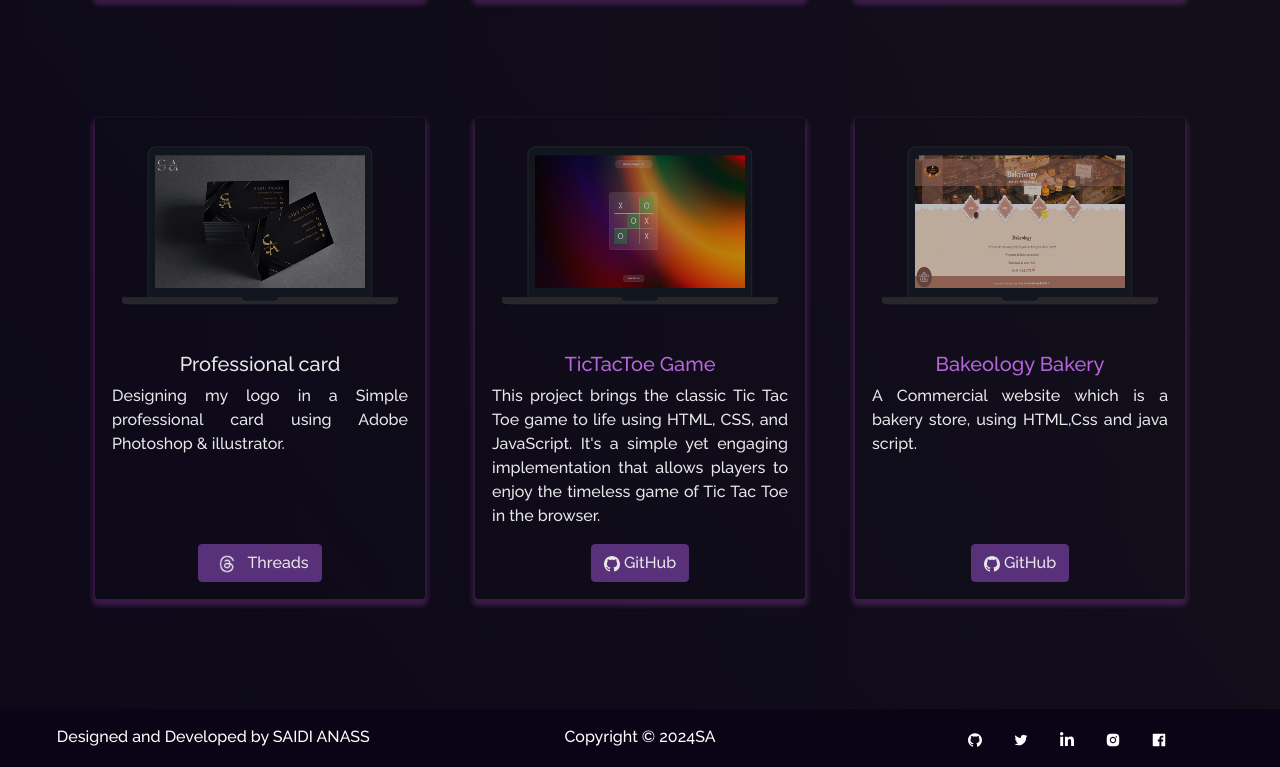
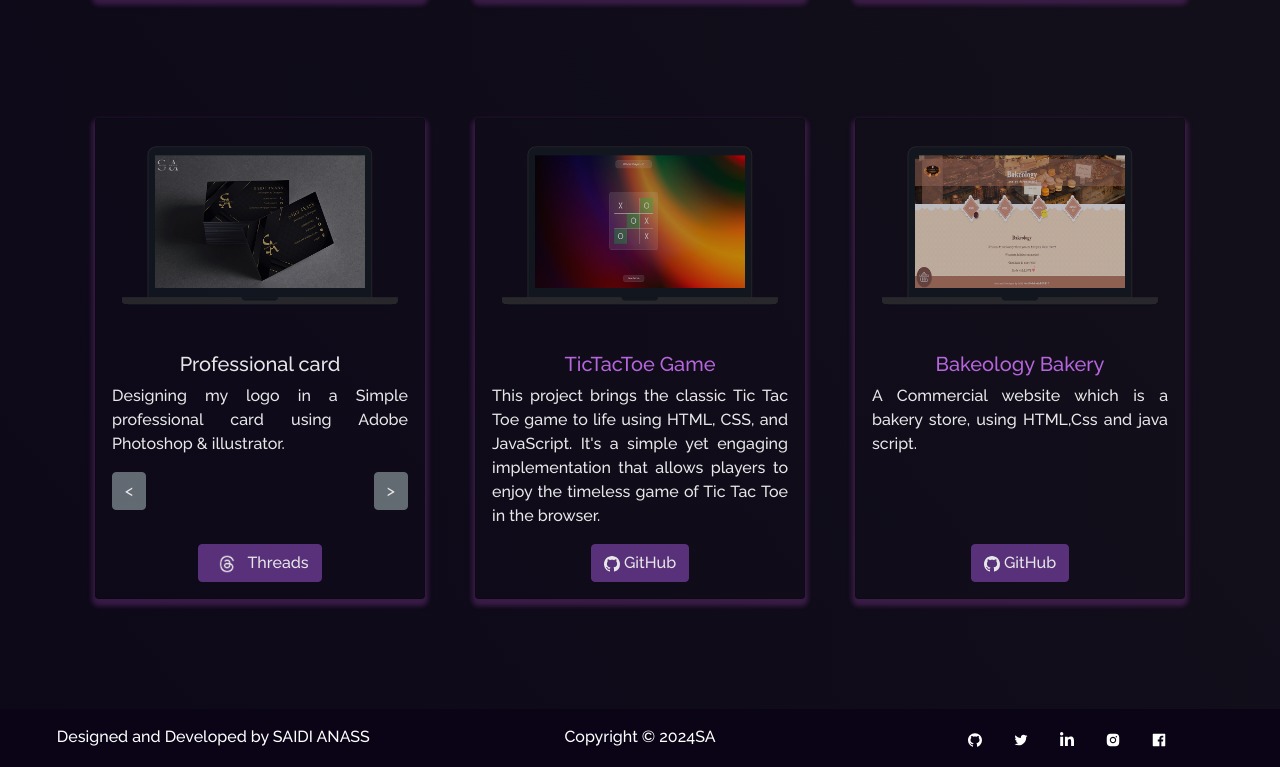
Before and after one commit to SaidiAnass11/Portfolio_saidi_anass_master, a React (Create React App) app: page /Portfolio_saidi_anass_master/project in a window 1280 px wide. Shown: the part 857-1624 px from the top of the page. Built offline with nearby package versions, Linux system fonts and the light colour scheme; a small style sheet from the web is missing.

Commit message:
add btn choice in projects

```diff
--- a/src/components/Projects/ProjectCards.js
+++ b/src/components/Projects/ProjectCards.js
@@ -1,25 +1,68 @@
-import React from "react";
+import React, { useState } from "react";
 import Card from "react-bootstrap/Card";
 import Button from "react-bootstrap/Button";
-// import { CgWebsite } from "react-icons/cg";
 import { BsGithub } from "react-icons/bs";
 
+
 function ProjectCards(props) {
+  const [currentIndex, setCurrentIndex] = useState(0);
+
+  // الصور اللي بغيتي تبدل بينهم
+  const images = props.images || [props.imgPath];
+
+  const handleNext = () => {
+    setCurrentIndex((prev) =>
+      prev === images.length - 1 ? 0 : prev + 1
+    );
+  };
+
+  const handlePrev = () => {
+    setCurrentIndex((prev) =>
+      prev === 0 ? images.length - 1 : prev - 1
+    );
+  };
+
   return (
     <Card className="project-card-view">
-      <Card.Img variant="top" src={props.imgPath} alt="card-img" />
+      <Card.Img
+        variant="top"
+        src={images[currentIndex]}
+        alt="card-img"
+      />
+
       <Card.Body style={{ display: "flex", flexDirection: "column" }}>
         <Card.Title>{props.title}</Card.Title>
+
         <Card.Text style={{ textAlign: "justify" }}>
           {props.description}
         </Card.Text>
+
+        {/* Buttons Previous / Next */}
+        {images.length > 1 && (
+          <div
+            style={{
+              display: "flex",
+              justifyContent: "space-between",
+              marginBottom: "15px",
+            }}
+          >
+            <Button variant="secondary" onClick={handlePrev}>
+              {'<'}
+            </Button>
+
+            <Button variant="secondary" onClick={handleNext}>
+              {'>'}
+            </Button>
+          </div>
+        )}
+
         <div style={{ marginTop: "auto" }}>
           <Button variant="primary" href={props.ghLink} target="_blank">
             {props.showIcons ? (
               <img
-                src={require('../../Assets/Threads-Logo-PNG.png')}
+                src={props.threadsLogo}
                 alt="Threads Logo"
-                style={{ height: '20px', filter: 'invert(1)' }}
+                style={{ height: "20px", filter: "invert(1)" }}
               />
             ) : (
               <BsGithub />
--- a/src/components/Projects/Projects.js
+++ b/src/components/Projects/Projects.js
@@ -1,6 +1,6 @@
 import React from "react";
 import { Container, Row, Col } from "react-bootstrap";
-import ProjectCard from "./ProjectCards";
+import ProjectCards from "./ProjectCards";
 import Particle from "../Particle";
 import TicTacToe_Game from "../../Assets/Projects/TicTacToe_Game.png";
 import Bakeology from "../../Assets/Projects/Bakeology.png";
@@ -8,6 +8,11 @@ import IAjokes from "../../Assets/Projects/IAjokes.png";
 import PortfolioMaster from "../../Assets/Projects/PortfolioMaster.png";
 import Pcard from "../../Assets/Projects/Pcard.png";
 import App_Gestion_déléction from "../../Assets/Projects/App_Gestion_déléction.png";
+import ThreadsLogo from "../../Assets/Threads-Logo-PNG.png";
+import Pcard2 from "../../Assets/Projects/Pcard2.png";
+import Pcard3 from "../../Assets/Projects/Pcard3.png";
+
+
 
 function Projects() {
   return (
@@ -22,7 +27,7 @@ function Projects() {
         </p>
         <Row style={{ justifyContent: "center", paddingBottom: "10px" }}>
           <Col md={4} className="project-card">
-            <ProjectCard
+            <ProjectCards
               imgPath={PortfolioMaster}
               isBlog={false}
               title={<span className="purple">Portfolio</span>}
@@ -33,7 +38,7 @@ function Projects() {
           </Col>
 
           <Col md={4} className="project-card">
-            <ProjectCard
+            <ProjectCards
               imgPath={App_Gestion_déléction}
               isBlog={false}
               title={<span className="purple">App Gestion d'éléction</span>}
@@ -43,7 +48,7 @@ function Projects() {
           </Col>
 
           <Col md={4} className="project-card">
-            <ProjectCard
+            <ProjectCards
               imgPath={IAjokes}
               isBlog={false}
               title={<span className="purple">IA Jokes Generator</span>}
@@ -53,18 +58,21 @@ function Projects() {
           </Col>
 
           <Col md={4} className="project-card">
-            <ProjectCard
-              imgPath={Pcard}
+            <ProjectCards
+              imgPath={Pcard} // الصورة الأولى
+              images={[Pcard, Pcard2, Pcard3]} // الصور اللي غيتبدلوا
+              threadsLogo={ThreadsLogo}
               isBlog={true}
               showIcons={true}
               title="Professional card"
               description="Designing my logo in a Simple professional card using Adobe Photoshop & illustrator."
-              ghLink="https://www.threads.net/@saidi_anass_11/post/C0za4EMrgLz/?igshid=NTc4MTIwNjQ2YQ=="
+              ghLink="https://www.threads.net/@saidi_anass_11/post/C0za4EMrgLz/"
             />
           </Col>
 
+
           <Col md={4} className="project-card">
-            <ProjectCard
+            <ProjectCards
               imgPath={TicTacToe_Game}
               isBlog={false}
               title={<span className="purple">TicTacToe Game</span>}
@@ -74,7 +82,7 @@ function Projects() {
           </Col>
 
           <Col md={4} className="project-card">
-            <ProjectCard
+            <ProjectCards
               imgPath={Bakeology}
               isBlog={false}
               title={<span className="purple">Bakeology Bakery</span>}
```
Also changed, not shown: src/Assets/Projects/Pcard2.png (added), src/Assets/Projects/Pcard3.png (added).
